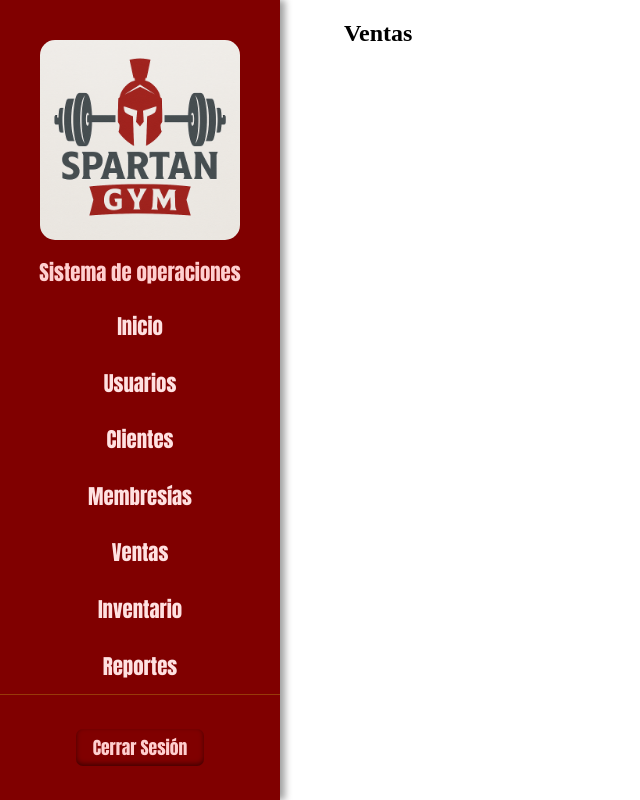
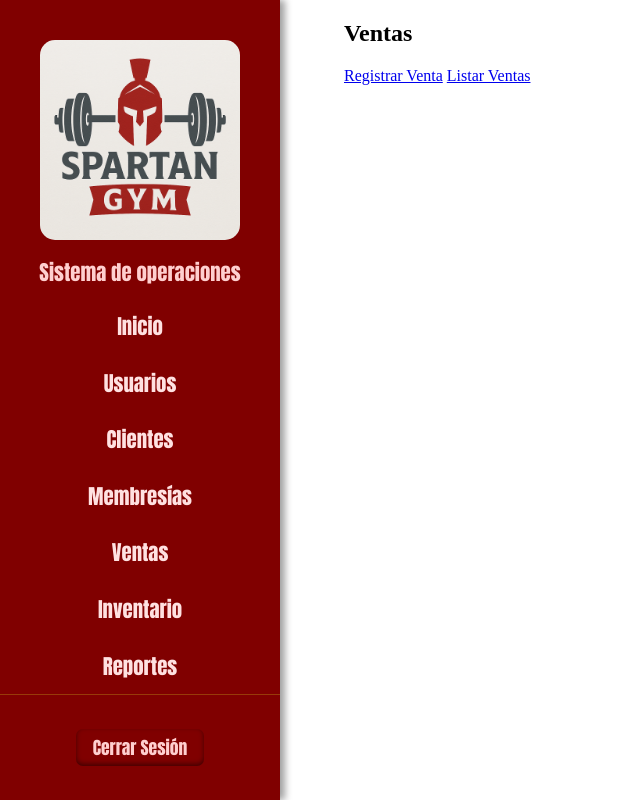
Before and after one commit to RaulMacias05/Spartan-Gym, a Django app: page /ventas/ in a window 1280 px wide. Shown: the whole page, without its empty margins (0-640 px from the left). Run offline with Django 5.2, Linux system fonts and the light colour scheme; some web fonts are replaced.

Commit message:
Se arreglan pequeños errores

```diff
--- a/core/templates/core/inicio.html
+++ b/core/templates/core/inicio.html
@@ -30,7 +30,9 @@
     </div>
     <div class="caja">
         <p class="titulo-caja">Ventas de hoy</p>
-        <p class="numero-caja">15</p>
+        <p class="numero-caja">
+            {{ ventas_hoy }}
+        </p>
     </div>
 </div>
 
--- a/templates/base.html
+++ b/templates/base.html
@@ -25,7 +25,7 @@
                 <li><a href="{% url 'usuarios:usuarios' %}">Usuarios</a></li>
                 <li><a href="{% url 'clientes:clientes' %}">Clientes</a></li>
                 <li><a href="{% url 'membresias:membresias' %}">Membresías</a></li>
-                <li><a href="{% url 'ventas:registrar_venta' %}">Ventas</a></li>
+                <li><a href="{% url 'ventas:ventas' %}">Ventas</a></li>
                 <li><a href="{% url 'inventario:inventario' %}">Inventario</a></li>
                 <li><a href="{% url 'reportes:reportes' %}">Reportes</a></li>
             </ul>
--- a/ventas/templates/ventas/listar_ventas.html
+++ b/ventas/templates/ventas/listar_ventas.html
@@ -23,7 +23,7 @@
       {% comment %} <th>Cliente</th> {% endcomment %}
       <th>Fecha</th>
       <th>Total</th>
-      <th>Detalles</th>
+      {% comment %} <th>Detalles</th> {% endcomment %}
     </tr>
   </thead>
   <tbody id="ventas_table_body">
--- a/ventas/templates/ventas/ventas.html
+++ b/ventas/templates/ventas/ventas.html
@@ -4,4 +4,9 @@
 
 <h1>Ventas</h1>
 
+<a href="{% url 'ventas:registrar_venta' %}">Registrar Venta</a>
+<a href="{% url 'ventas:listar_ventas' %}">Listar Ventas</a>
+
+
+
 {% endblock content %}
```
Also changed, not shown: core/views.py (+8 -1 lines).
